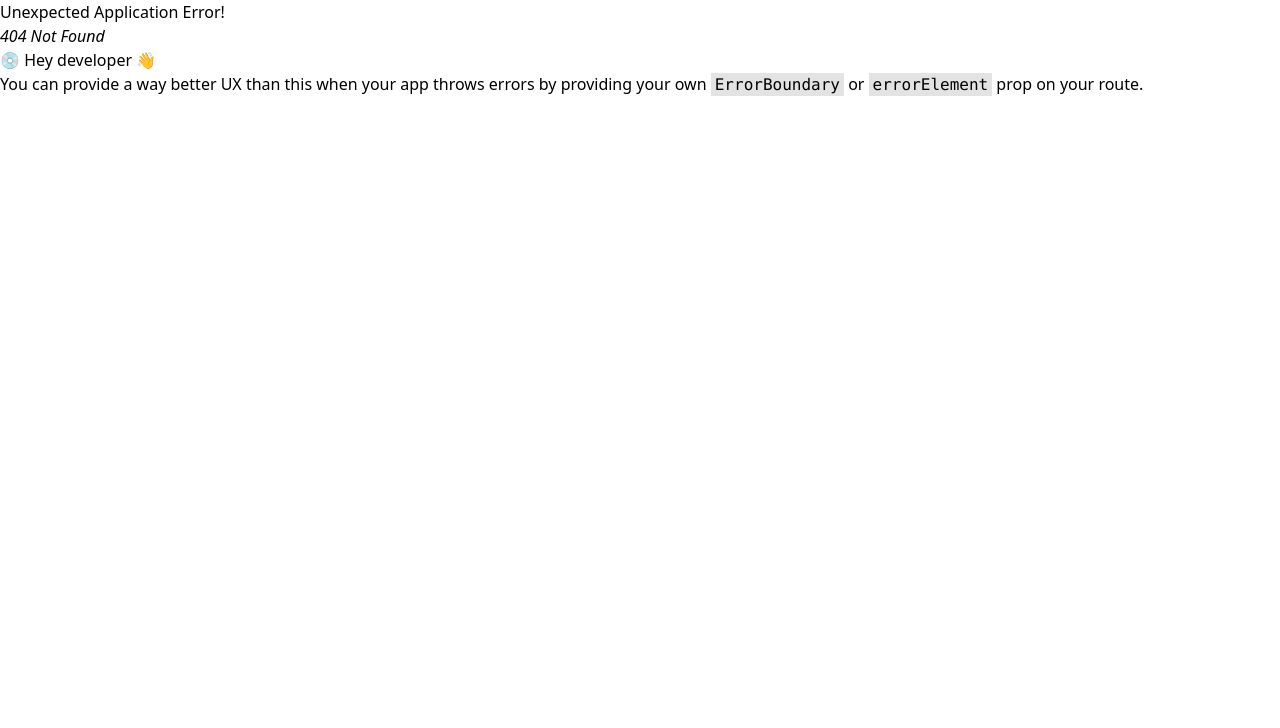
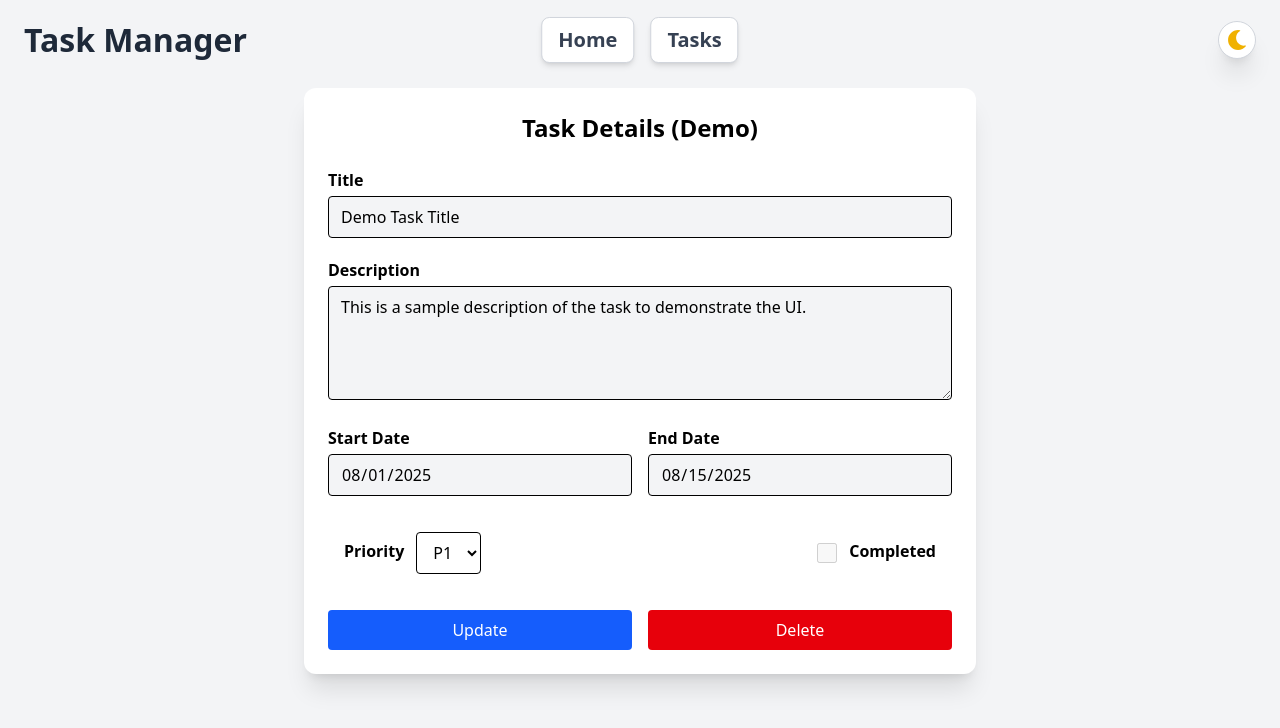
Before and after one commit to arnvj110/Algonive_Task_Manager, a React (Vite) app: page /task/1 in a window 1280 px wide. Before the commit this address had no page. Shown: the top 728 px of the page. Built offline with nearby package versions, Linux system fonts and the light colour scheme.

Commit message:
Update and Delete Page

```diff
--- a/src/App.jsx
+++ b/src/App.jsx
@@ -7,6 +7,8 @@ import DeletePage from './pages/DeletePage'
 import { ThemeProvider } from './context/ThemeContext'
 import TasksPage from './pages/TasksPage'
 import NavBar from './components/common/NavBar'
+
+import TaskViewPage from './pages/TaskViewPage'
 
 function App() {
 
@@ -52,6 +54,12 @@ function App() {
         <DeletePage />
 
         </div>
+  }, {
+    path: '/task/:id',
+    element: <div className='bg-gray-100 dark:bg-gray-900 min-h-screen'>
+      <NavBar />
+      <TaskViewPage task={{title:'test', description:'test'}} />
+    </div>
   }
 ])
 
--- a/src/components/layout/TaskDiv.jsx
+++ b/src/components/layout/TaskDiv.jsx
@@ -37,7 +37,7 @@ const TaskDiv = () => {
 
                 Heading
 
-                <span className='absolute right-0 top-0 mr-2 mt-2'>
+                <span className='absolute right-0 top-0 mr-2 mt-2 text-gray-500 dark:text-gray-400'>
                   P0
                 </span>
             </div>
--- /dev/null
+++ b/src/pages/TaskViewPage.jsx
@@ -0,0 +1,152 @@
+import React, { useState } from 'react';
+
+const TaskViewPage = () => {
+  // Demo static task data
+  const demoTask = {
+    title: 'Demo Task Title',
+    description: 'This is a sample description of the task to demonstrate the UI.',
+    startDate: '2025-08-01',
+    endDate: '2025-08-15',
+    priority: 'P1',
+    isCompleted: false,
+  };
+
+  const [form, setForm] = useState(demoTask);
+  const [isEditing, setIsEditing] = useState(false);
+
+  const handleChange = (e) => {
+    const { name, value, type, checked } = e.target;
+    setForm({
+      ...form,
+      [name]: type === 'checkbox' ? checked : value,
+    });
+  };
+
+  const handleUpdateClick = () => {
+    setIsEditing(!isEditing);
+  };
+
+  const handleDeleteClick = () => {
+    alert('Delete clicked (demo mode, no real deletion)');
+  };
+
+  return (
+    <div className="mt-2 max-w-2xl mx-auto p-6 bg-white shadow-xl rounded-xl dark:bg-gray-800 dark:text-white">
+      <h2 className="text-2xl font-bold text-center mb-6">Task Details (Demo)</h2>
+
+      <form className="space-y-5" onSubmit={e => e.preventDefault()}>
+
+        {/* Title */}
+        <div>
+          <label className="block font-semibold mb-1">Title</label>
+          <input
+            type="text"
+            name="title"
+            value={form.title}
+            onChange={handleChange}
+            disabled={!isEditing}
+            className={`w-full border rounded px-3 py-2 focus:outline-none focus:ring focus:border-blue-300
+              ${isEditing ? 'dark:border-blue-500 dark:focus:border-blue-400' : 'bg-gray-100 dark:bg-gray-700 cursor-not-allowed'}`}
+          />
+        </div>
+
+        {/* Description */}
+        <div>
+          <label className="block font-semibold mb-1">Description</label>
+          <textarea
+            name="description"
+            value={form.description}
+            onChange={handleChange}
+            disabled={!isEditing}
+            rows="4"
+            className={`tasks-scrollbar w-full border rounded px-3 py-2 focus:outline-none focus:ring focus:border-blue-300
+              ${isEditing ? 'dark:border-blue-500 dark:focus:border-blue-400' : 'bg-gray-100 dark:bg-gray-700 cursor-not-allowed'}`}
+          ></textarea>
+        </div>
+
+        <div className="flex justify-between gap-4">
+          {/* Start Date */}
+          <div className="flex-1">
+            <label className="block font-semibold mb-1">Start Date</label>
+            <input
+              type="date"
+              name="startDate"
+              value={form.startDate}
+              onChange={handleChange}
+              disabled={!isEditing}
+              className={`w-full border rounded px-3 py-2 focus:outline-none focus:ring focus:border-blue-300
+                ${isEditing ? 'dark:border-blue-500 dark:focus:border-blue-400' : 'bg-gray-100 dark:bg-gray-700 cursor-not-allowed'}`}
+            />
+          </div>
+
+          {/* End Date */}
+          <div className="flex-1">
+            <label className="block font-semibold mb-1">End Date</label>
+            <input
+              type="date"
+              name="endDate"
+              value={form.endDate}
+              onChange={handleChange}
+              disabled={!isEditing}
+              className={`w-full border rounded px-3 py-2 focus:outline-none focus:ring focus:border-blue-300
+                ${isEditing ? 'dark:border-blue-500 dark:focus:border-blue-400' : 'bg-gray-100 dark:bg-gray-700 cursor-not-allowed'}`}
+            />
+          </div>
+        </div>
+
+        <div className="p-4 flex justify-between">
+          {/* Priority */}
+          <div className="flex gap-3 items-center">
+            <label className="block font-semibold mb-1">Priority</label>
+            <select
+              name="priority"
+              value={form.priority}
+              onChange={handleChange}
+              disabled={!isEditing}
+              className={`w-full border rounded px-3 py-2 bg-white dark:bg-gray-700 dark:text-white focus:outline-none focus:ring focus:border-blue-300
+                ${!isEditing ? 'bg-gray-100 dark:bg-gray-700 cursor-not-allowed' : ''}`}
+            >
+              <option value="P0">P0</option>
+              <option value="P1">P1</option>
+              <option value="P2">P2</option>
+            </select>
+          </div>
+
+          {/* Is Completed */}
+          <div className="flex gap-3 items-center justify-center">
+            <input
+              type="checkbox"
+              name="isCompleted"
+              checked={form.isCompleted}
+              onChange={handleChange}
+              disabled={!isEditing}
+              className="w-5 h-5 accent-green-500 cursor-pointer"
+            />
+            <label className="block font-semibold mb-1 cursor-pointer">Completed</label>
+          </div>
+        </div>
+
+        {/* Buttons */}
+        <div className="flex gap-4">
+          <button
+            type="button"
+            onClick={handleUpdateClick}
+            className="flex-1 bg-blue-600 text-white py-2 px-4 rounded hover:bg-blue-700 transition"
+          >
+            {isEditing ? 'Save' : 'Update'}
+          </button>
+
+          <button
+            type="button"
+            onClick={handleDeleteClick}
+            className="flex-1 bg-red-600 text-white py-2 px-4 rounded hover:bg-red-700 transition"
+          >
+            Delete
+          </button>
+        </div>
+      </form>
+    </div>
+  );
+};
+
+export default TaskViewPage;
```
